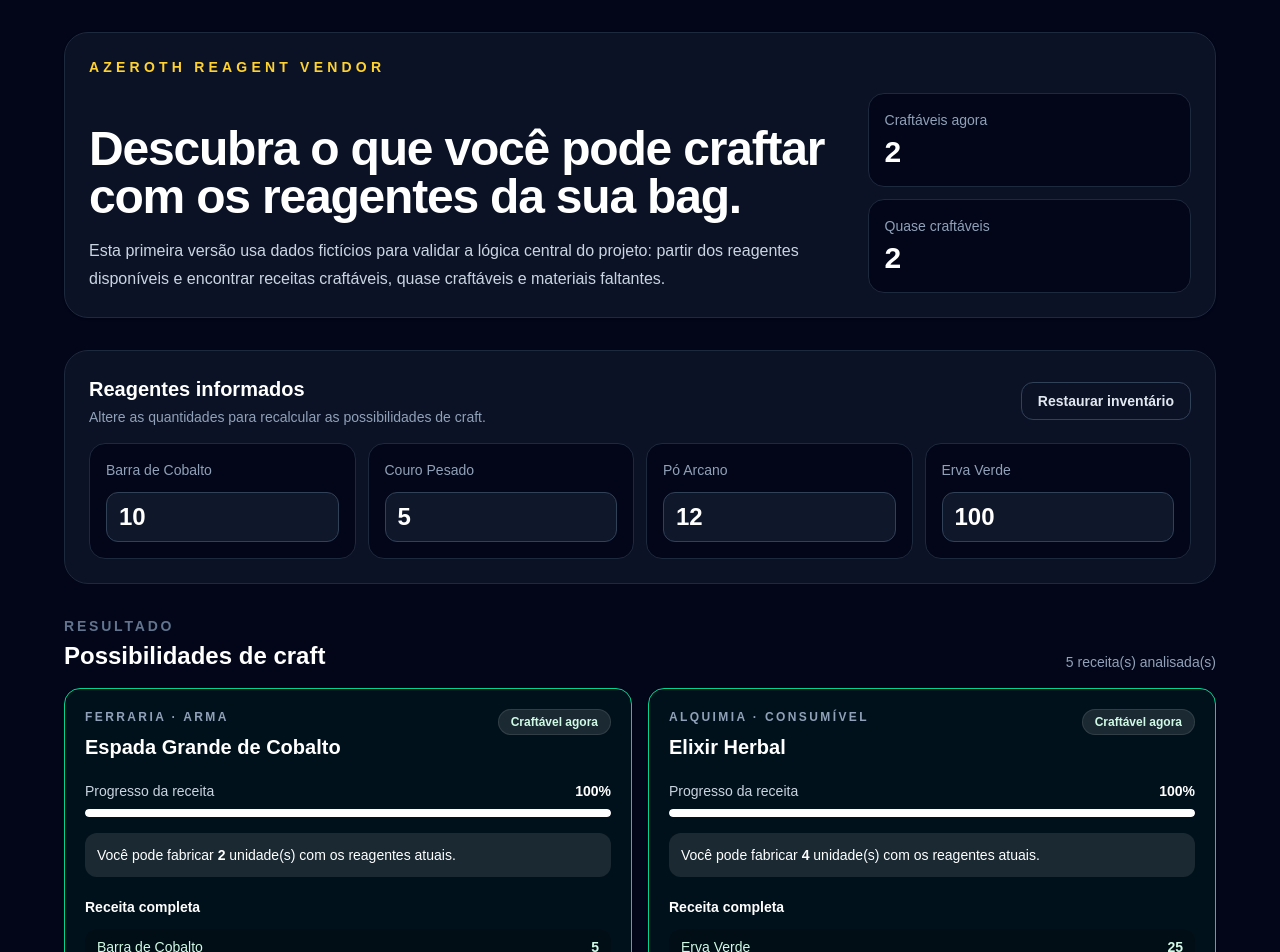
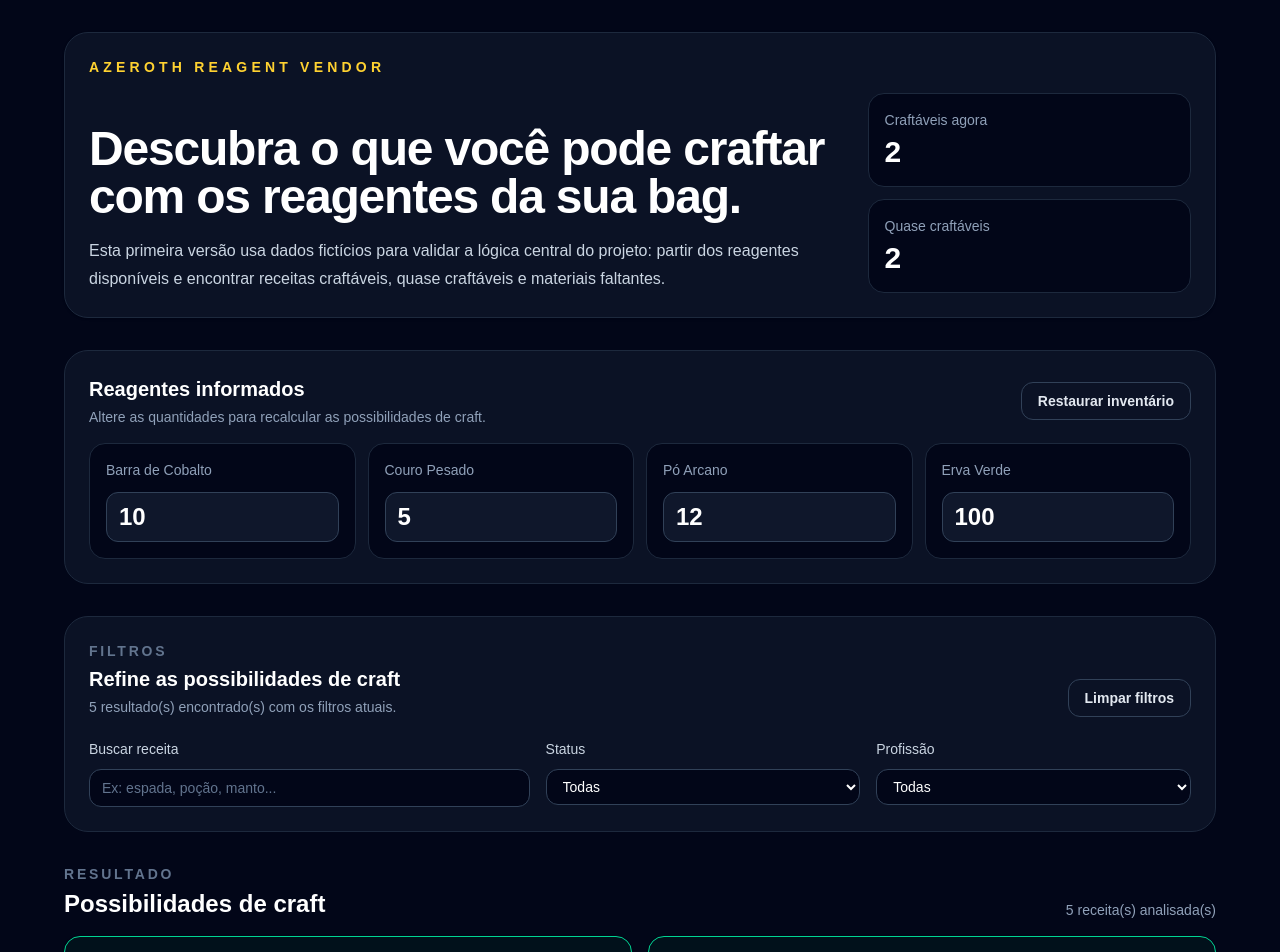
Before and after one commit to FelipeHolandaNovelino/azeroth-reagent-vendor, a Next.js app: page / in a window 1280 px wide. Shown: the top 952 px of the page. Built offline with nearby package versions, Linux system fonts and the light colour scheme.

Commit message:
feat: add recipe search and filters

```diff
--- a/src/components/CraftingDashboard.tsx
+++ b/src/components/CraftingDashboard.tsx
@@ -4,6 +4,10 @@
 
 import { CraftSummary } from "@/components/CraftSummary";
 import { InventoryGrid } from "@/components/InventoryGrid";
+import {
+  RecipeFilters,
+  type RecipeStatusFilter,
+} from "@/components/RecipeFilters";
 import { RecipesResult } from "@/components/RecipesResult";
 import { mockInventory, mockRecipes } from "@/data/mockCraftingData";
 import { calculateCraftOptions } from "@/lib/crafting/calculateCraftOptions";
@@ -11,10 +15,47 @@
 
 export function CraftingDashboard() {
   const [inventory, setInventory] = useState<InventoryItem[]>(mockInventory);
+  const [searchTerm, setSearchTerm] = useState("");
+  const [selectedStatus, setSelectedStatus] =
+    useState<RecipeStatusFilter>("all");
+  const [selectedProfession, setSelectedProfession] = useState("all");
 
   const craftOptions = useMemo(() => {
     return calculateCraftOptions(inventory, mockRecipes);
   }, [inventory]);
+
+  const filteredCraftOptions = useMemo(() => {
+    const normalizedSearchTerm = searchTerm.trim().toLowerCase();
+
+    return craftOptions.filter((craftOption) => {
+      const matchesSearchTerm =
+        normalizedSearchTerm.length === 0 ||
+        craftOption.recipeName.toLowerCase().includes(normalizedSearchTerm) ||
+        craftOption.profession.toLowerCase().includes(normalizedSearchTerm) ||
+        craftOption.craftedItemType.toLowerCase().includes(normalizedSearchTerm) ||
+        craftOption.reagents.some((reagent) =>
+          reagent.name.toLowerCase().includes(normalizedSearchTerm)
+        );
+
+      const matchesStatus =
+        selectedStatus === "all" || craftOption.status === selectedStatus;
+
+      const matchesProfession =
+        selectedProfession === "all" ||
+        craftOption.profession === selectedProfession;
+
+      return matchesSearchTerm && matchesStatus && matchesProfession;
+    });
+  }, [craftOptions, searchTerm, selectedProfession, selectedStatus]);
+
+  const professions = useMemo(() => {
+    // Mantém a lista de profissões única e ordenada para alimentar o select de filtros.
+    return Array.from(
+      new Set(craftOptions.map((craftOption) => craftOption.profession))
+    ).sort((firstProfession, secondProfession) =>
+      firstProfession.localeCompare(secondProfession)
+    );
+  }, [craftOptions]);
 
   const craftableCount = craftOptions.filter(
     (option) => option.status === "craftable"
@@ -25,6 +66,8 @@
   ).length;
 
   function handleInventoryQuantityChange(itemId: string, quantity: number) {
+    const safeQuantity = Math.max(quantity, 0);
+
     // Mantém o inventário imutável para garantir uma atualização previsível do React.
     setInventory((currentInventory) =>
       currentInventory.map((item) => {
@@ -34,7 +77,7 @@
 
         return {
           ...item,
-          quantity,
+          quantity: safeQuantity,
         };
       })
     );
@@ -43,6 +86,12 @@
   function handleResetInventory() {
     // Restaura os dados fictícios para facilitar testes durante o desenvolvimento.
     setInventory(mockInventory);
+  }
+
+  function handleClearFilters() {
+    setSearchTerm("");
+    setSelectedStatus("all");
+    setSelectedProfession("all");
   }
 
   return (
@@ -59,7 +108,19 @@
           onResetInventory={handleResetInventory}
         />
 
-        <RecipesResult craftOptions={craftOptions} />
+        <RecipeFilters
+          searchTerm={searchTerm}
+          selectedStatus={selectedStatus}
+          selectedProfession={selectedProfession}
+          professions={professions}
+          totalResults={filteredCraftOptions.length}
+          onSearchTermChange={setSearchTerm}
+          onSelectedStatusChange={setSelectedStatus}
+          onSelectedProfessionChange={setSelectedProfession}
+          onClearFilters={handleClearFilters}
+        />
+
+        <RecipesResult craftOptions={filteredCraftOptions} />
       </section>
     </main>
   );
--- /dev/null
+++ b/src/components/RecipeFilters.tsx
@@ -0,0 +1,137 @@
+import type { RecipeStatus } from "@/types/crafting";
+
+type RecipeStatusFilter = RecipeStatus | "all";
+
+type RecipeFiltersProps = {
+  searchTerm: string;
+  selectedStatus: RecipeStatusFilter;
+  selectedProfession: string;
+  professions: string[];
+  totalResults: number;
+  onSearchTermChange: (value: string) => void;
+  onSelectedStatusChange: (value: RecipeStatusFilter) => void;
+  onSelectedProfessionChange: (value: string) => void;
+  onClearFilters: () => void;
+};
+
+const statusOptions: Array<{
+  label: string;
+  value: RecipeStatusFilter;
+}> = [
+  {
+    label: "Todas",
+    value: "all",
+  },
+  {
+    label: "Craftáveis",
+    value: "craftable",
+  },
+  {
+    label: "Quase craftáveis",
+    value: "almost",
+  },
+  {
+    label: "Indisponíveis",
+    value: "unavailable",
+  },
+];
+
+export function RecipeFilters({
+  searchTerm,
+  selectedStatus,
+  selectedProfession,
+  professions,
+  totalResults,
+  onSearchTermChange,
+  onSelectedStatusChange,
+  onSelectedProfessionChange,
+  onClearFilters,
+}: RecipeFiltersProps) {
+  return (
+    <section className="rounded-3xl border border-slate-800 bg-slate-900/70 p-6">
+      <div className="flex flex-col gap-3 sm:flex-row sm:items-end sm:justify-between">
+        <div>
+          <p className="text-sm font-semibold uppercase tracking-[0.2em] text-slate-500">
+            Filtros
+          </p>
+
+          <h2 className="mt-1 text-xl font-bold text-white">
+            Refine as possibilidades de craft
+          </h2>
+
+          <p className="mt-1 text-sm text-slate-400">
+            {totalResults} resultado(s) encontrado(s) com os filtros atuais.
+          </p>
+        </div>
+
+        <button
+          type="button"
+          onClick={onClearFilters}
+          className="rounded-xl border border-slate-700 px-4 py-2 text-sm font-semibold text-slate-200 transition hover:border-amber-300 hover:text-amber-200"
+        >
+          Limpar filtros
+        </button>
+      </div>
+
+      <div className="mt-5 grid gap-4 lg:grid-cols-[1.4fr_1fr_1fr]">
+        <label className="block">
+          <span className="text-sm font-medium text-slate-300">
+            Buscar receita
+          </span>
+
+          <input
+            type="text"
+            value={searchTerm}
+            onChange={(event) => onSearchTermChange(event.target.value)}
+            placeholder="Ex: espada, poção, manto..."
+            className="mt-2 w-full rounded-xl border border-slate-700 bg-slate-950 px-3 py-2 text-sm text-white outline-none transition placeholder:text-slate-500 focus:border-amber-300"
+          />
+        </label>
+
+        <label className="block">
+          <span className="text-sm font-medium text-slate-300">
+            Status
+          </span>
+
+          <select
+            value={selectedStatus}
+            onChange={(event) =>
+              onSelectedStatusChange(event.target.value as RecipeStatusFilter)
+            }
+            className="mt-2 w-full rounded-xl border border-slate-700 bg-slate-950 px-3 py-2 text-sm text-white outline-none transition focus:border-amber-300"
+          >
+            {statusOptions.map((option) => (
+              <option key={option.value} value={option.value}>
+                {option.label}
+              </option>
+            ))}
+          </select>
+        </label>
+
+        <label className="block">
+          <span className="text-sm font-medium text-slate-300">
+            Profissão
+          </span>
+
+          <select
+            value={selectedProfession}
+            onChange={(event) =>
+              onSelectedProfessionChange(event.target.value)
+            }
+            className="mt-2 w-full rounded-xl border border-slate-700 bg-slate-950 px-3 py-2 text-sm text-white outline-none transition focus:border-amber-300"
+          >
+            <option value="all">Todas</option>
+
+            {professions.map((profession) => (
+              <option key={profession} value={profession}>
+                {profession}
+              </option>
+            ))}
+          </select>
+        </label>
+      </div>
+    </section>
+  );
+}
+
+export type { RecipeStatusFilter };
--- a/src/components/RecipesResult.tsx
+++ b/src/components/RecipesResult.tsx
@@ -24,6 +24,18 @@
         </p>
       </div>
 
+      {craftOptions.length === 0 ? (
+        <div className="rounded-3xl border border-dashed border-slate-700 bg-slate-900/60 p-8 text-center">
+          <h3 className="text-lg font-bold text-white">
+            Nenhuma receita encontrada
+          </h3>
+
+          <p className="mx-auto mt-2 max-w-xl text-sm leading-6 text-slate-400">
+            Ajuste a busca, altere os filtros ou modifique as quantidades dos
+            reagentes para encontrar novas possibilidades de craft.
+          </p>
+        </div>
+      ) : (
         <div className="grid gap-4 lg:grid-cols-2">
           {craftOptions.map((craftOption) => (
             <RecipeCard
@@ -32,6 +44,7 @@
             />
           ))}
         </div>
+      )}
     </section>
   );
 }
```
Lines whose indentation alone changed are shown as unchanged.
